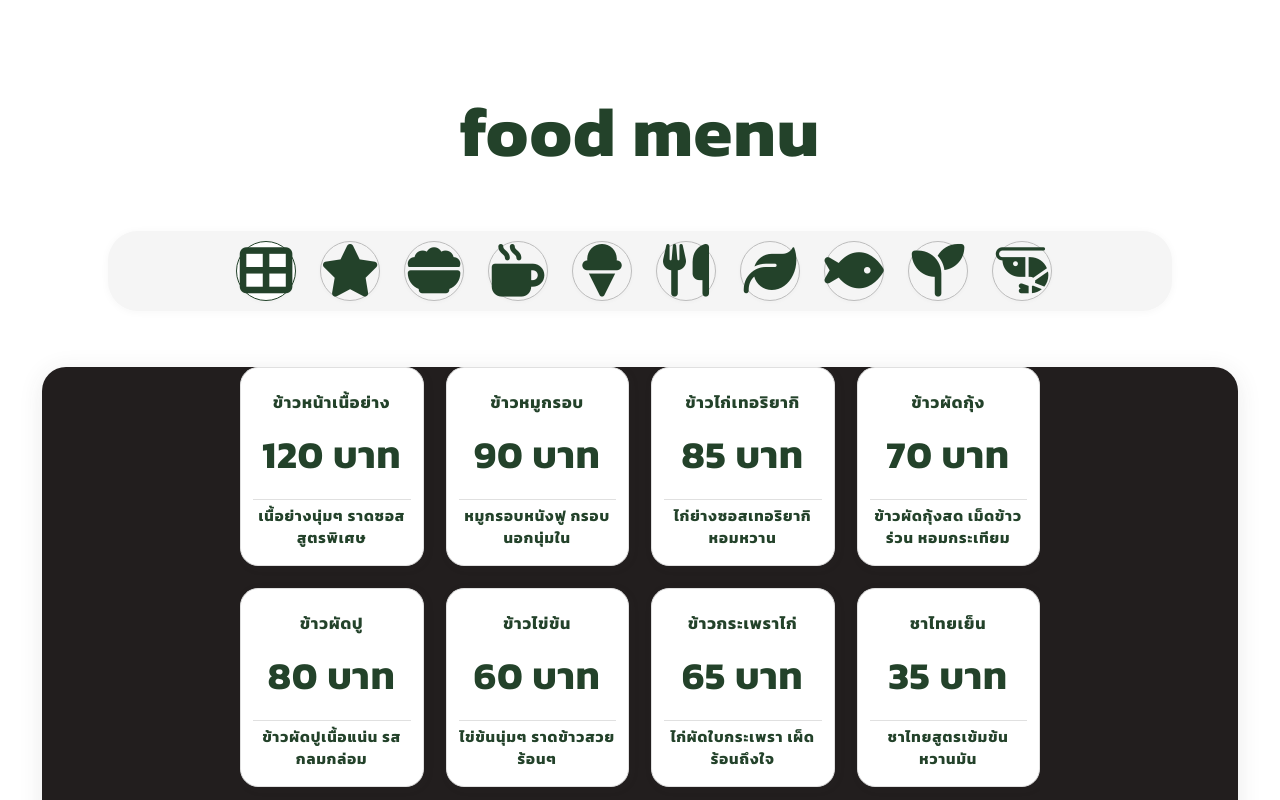
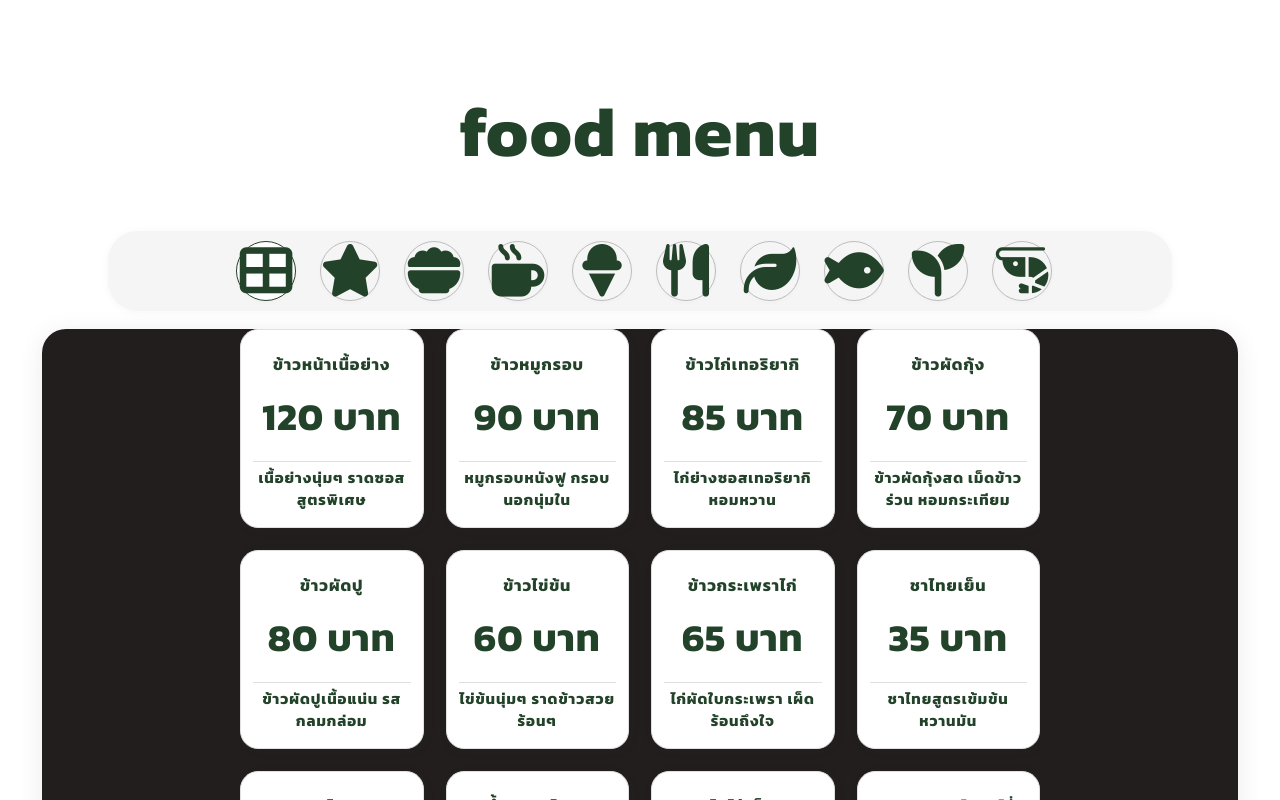
Before and after one commit to NakarinSMN/FoohMenu, a Next.js app: page / in a window 1280 px wide. Built offline with nearby package versions, Linux system fonts and the light colour scheme.

Commit message:
Update globals.css

```diff
--- a/app/globals.css
+++ b/app/globals.css
@@ -141,7 +141,6 @@ body {
     max-width: 1100px;
     padding-left: 48px;
     padding-right: 48px;
-    margin-top: 56px;
     margin-bottom: 56px;
   }
   .category-bar {
```
